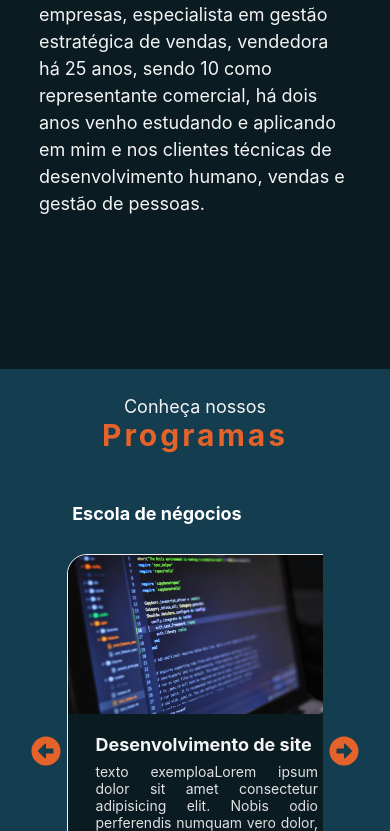
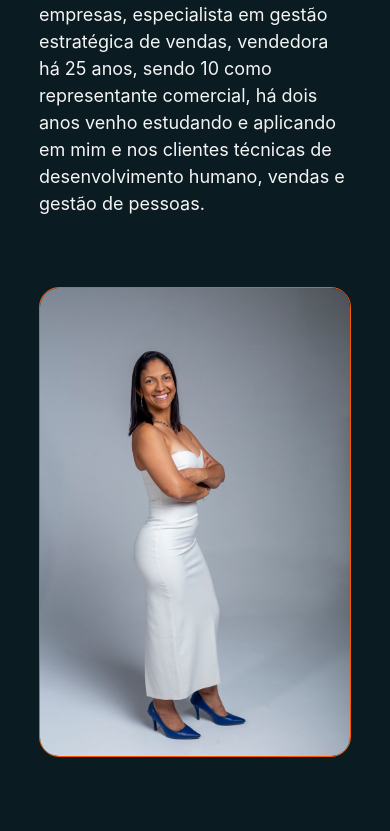
Before and after one commit to sbtechonologydepartment/sb-site, a React (Vite) app: page / in a window 390 px wide. Shown: the part 1946-2777 px from the top of the page. Built offline with nearby package versions, Linux system fonts and the light colour scheme.

Commit message:
responsive: add reposvie to aboutSandra section

```diff
--- a/src/sections/AboutSandra/aboutSandra-styles.ts
+++ b/src/sections/AboutSandra/aboutSandra-styles.ts
@@ -20,7 +20,7 @@
     padding-top: 3%;
     width: 100%;
 
-    @media (max-width: ${DEVICE_BREAKPOINTS.XL}) {
+    @media (max-width: ${DEVICE_BREAKPOINTS.MDD}) {
         flex-direction: column ;
     }
 
@@ -99,8 +99,9 @@
         opacity: 0;
         animation: ${(props) => props.$alreadyseen === 'true' ? css`${emergeRightLeft} 1.5s ease-in-out 2.7s both` : ''};
 
-        @media (max-width: ${DEVICE_BREAKPOINTS.XL}) {
-            display: none;
+        @media (max-width: ${DEVICE_BREAKPOINTS.MDD}) {
+            height: 47rem;
+            width: 100%;
         }
 
         > img {
```
